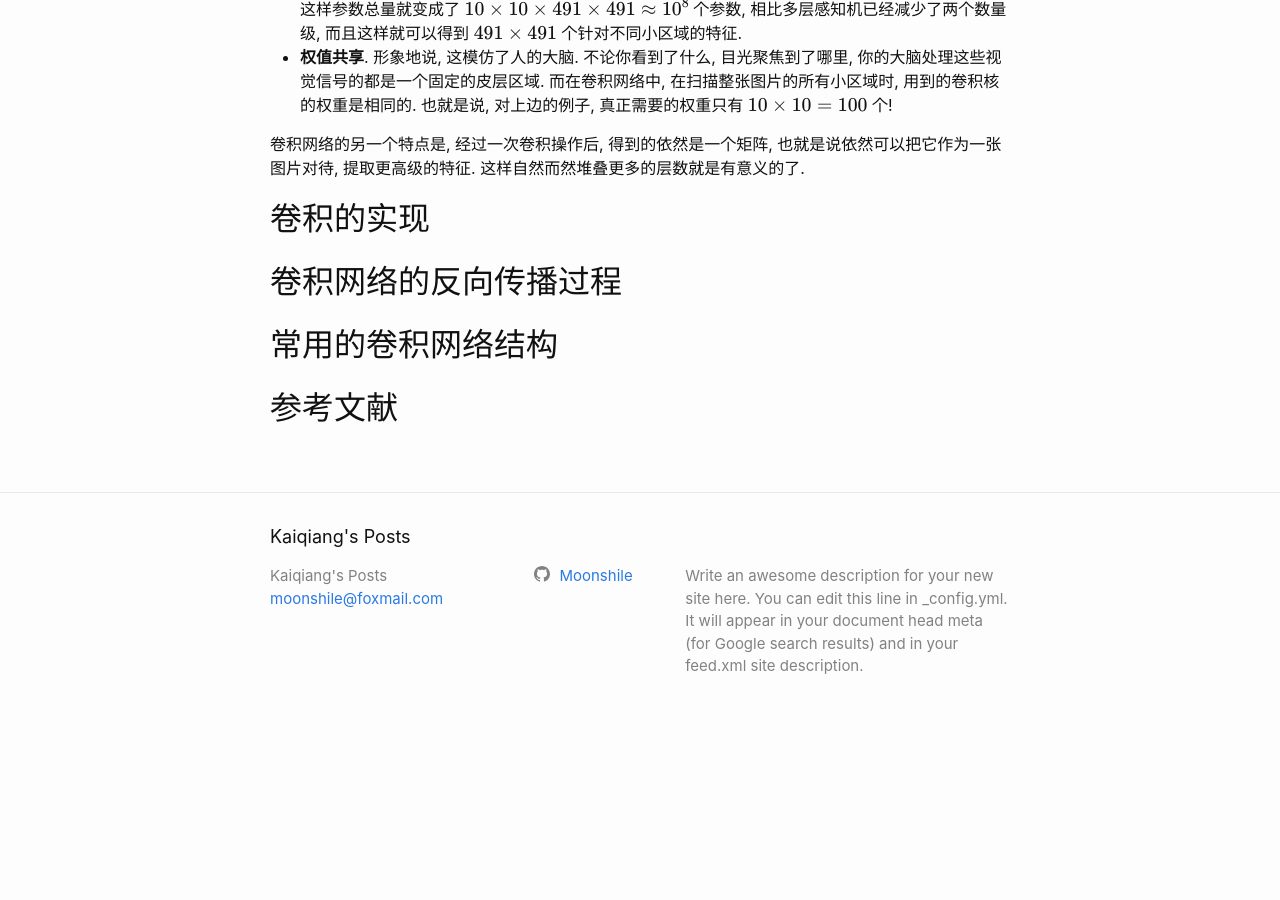
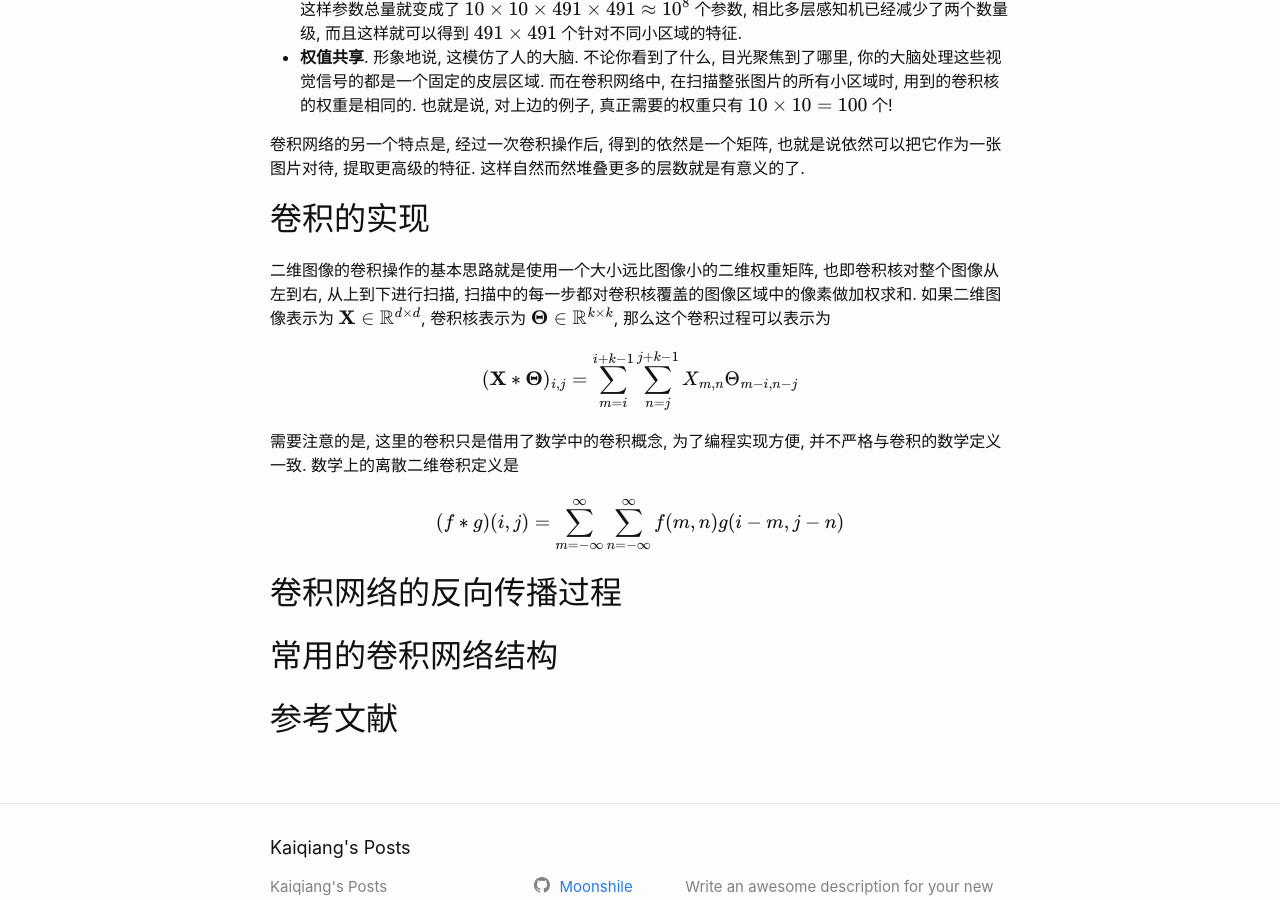
Before and after one commit to Moonshile/moonshile.github.io, a Jekyll site: the page built from _posts/2019-08-14-cnn.md, in a window 1280 px wide and 900 px high, scrolled down 734 px. Built offline with Jekyll 4.4.1, drawn with Linux system fonts in a browser that asks for light colours; formulas are drawn with MathJax 3; before the commit the page ends 1472 px from its top, so only the background shows below that.

Commit message:
update post: cnn

```diff
--- a/_posts/2019-08-14-cnn.md
+++ b/_posts/2019-08-14-cnn.md
@@ -22,6 +22,17 @@ author: Kaiqiang Duan
 
 ## 卷积的实现
 
+二维图像的卷积操作的基本思路就是使用一个大小远比图像小的二维权重矩阵, 也即卷积核对整个图像从左到右, 从上到下进行扫描, 扫描中的每一步都对卷积核覆盖的图像区域中的像素做加权求和. 如果二维图像表示为 $$ \mathbf X \in \mathbb R ^ {d \times d} $$, 卷积核表示为 $$ \mathbf \Theta \in \mathbb R ^ {k \times k} $$, 那么这个卷积过程可以表示为
+
+$$
+(\mathbf X * \mathbf \Theta)_{i, j} = \sum_{m = i}^{i + k - 1} \sum_{n = j}^{j + k - 1} X _ {m, n} \Theta _ {m - i, n - j}
+$$
+
+需要注意的是, 这里的卷积只是借用了数学中的卷积概念, 为了编程实现方便, 并不严格与卷积的数学定义一致. 数学上的离散二维卷积定义是
+
+$$
+(f * g)(i, j) = \sum_{m = -\infty}^{\infty} \sum_{n = -\infty}^{\infty} f(m, n) g(i - m, j - n)
+$$
 
 ## 卷积网络的反向传播过程
 
```
